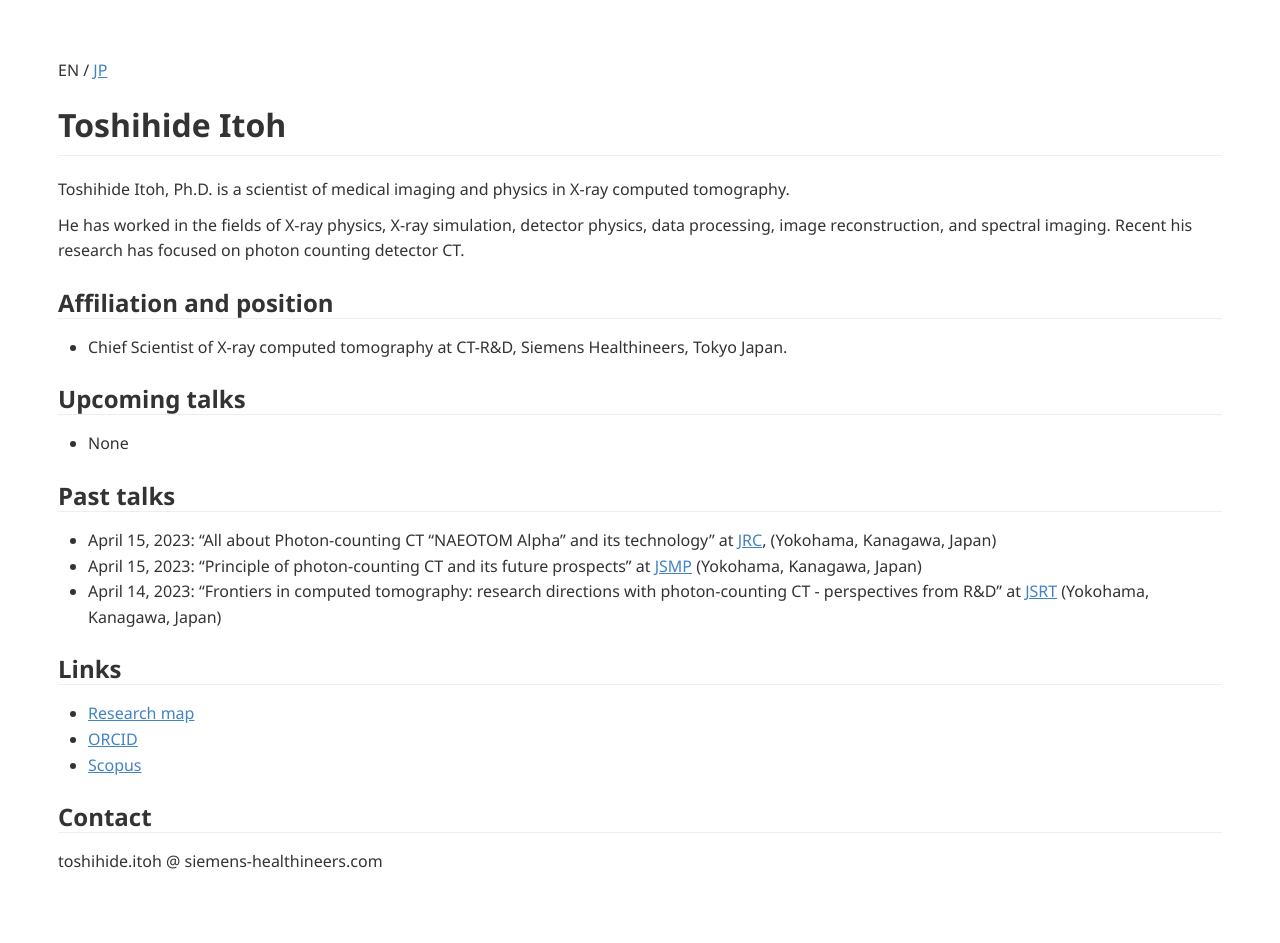
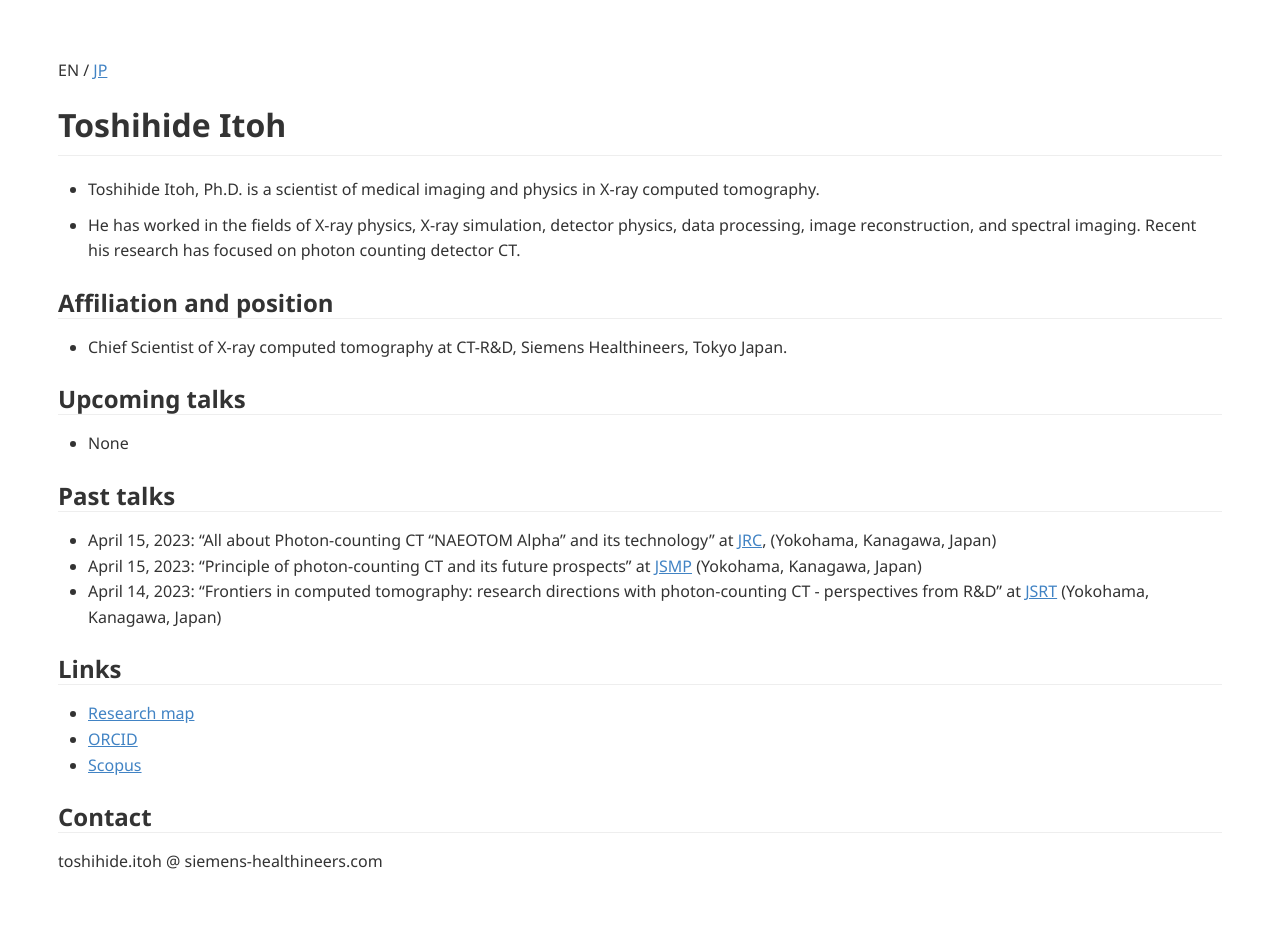
Before and after one commit to tnitoh/tnitoh.github.io, a Jekyll site: the page built from index.md, in a window 1280 px wide. Built offline with Jekyll 4.4.1, drawn with Linux system fonts in a browser that asks for light colours; Markdown is read by kramdown in place of the engine named in the settings.

Commit message:
'updated'

```diff
--- a/index.md
+++ b/index.md
@@ -7,9 +7,10 @@
 
 # Toshihide Itoh
 
-Toshihide Itoh, Ph.D. is a scientist of medical imaging and physics in X-ray computed tomography.
+- Toshihide Itoh, Ph.D. is a scientist of medical imaging and physics in X-ray computed tomography.
 
-He has worked in the fields of X-ray physics, X-ray simulation, detector physics, data processing, image reconstruction, and spectral imaging. Recent his research has focused on photon counting detector CT.
+- He has worked in the fields of X-ray physics, X-ray simulation, detector physics, data processing, image reconstruction, and spectral imaging. Recent his research has focused on photon counting detector CT.
+
 
 ## Affiliation and position
 - Chief Scientist of X-ray computed tomography at CT-R&D, Siemens Healthineers, Tokyo Japan.
```
